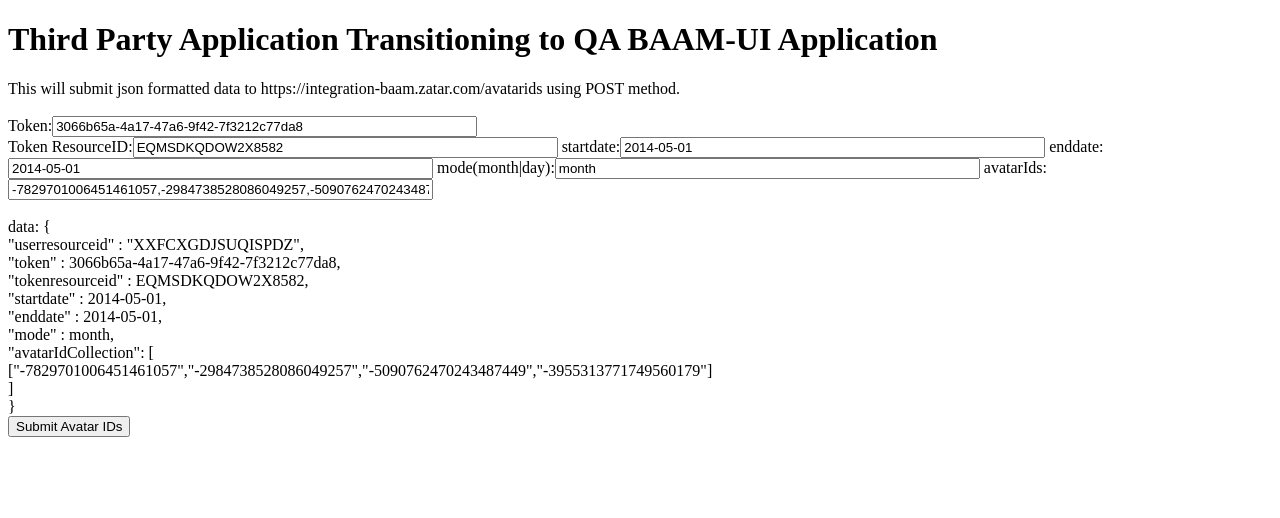
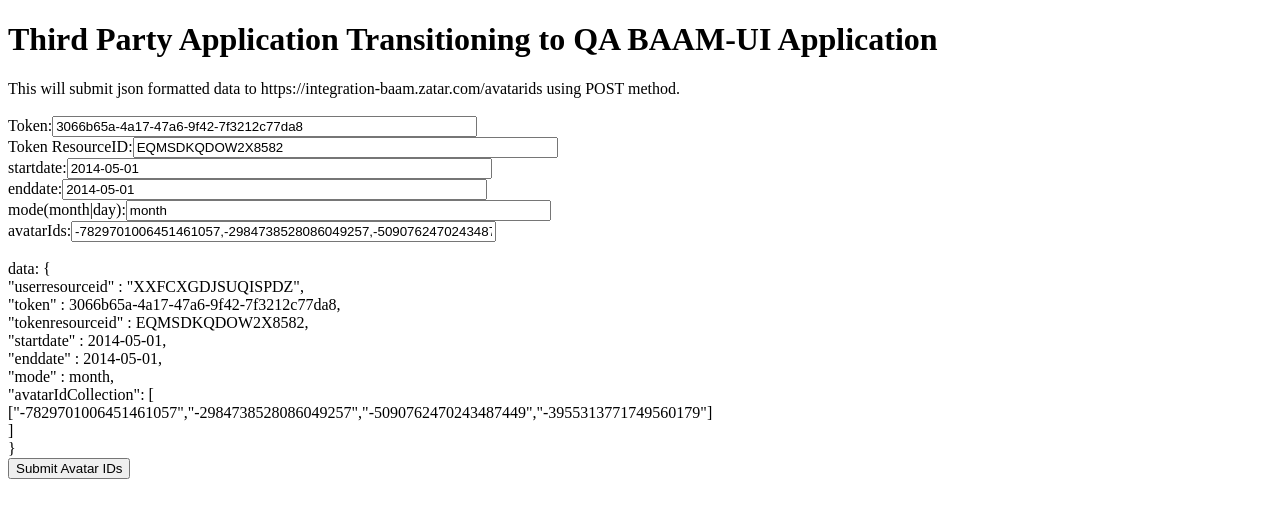
Before and after one commit to c0debreaker/c0debreaker.github.io, a Jekyll site: the page 3rdpartytobaamqa.html, which Jekyll copies as it is, in a window 1280 px wide. Shown: the top 518 px of the page. Built offline with Jekyll 4.4.1, drawn with Linux system fonts in a browser that asks for light colours; nearby versions of some CDN libraries; a script that is not in the unit is left out; comment, search, counter and statistics services are not loaded.

```diff
--- a/3rdpartytobaamqa.html
+++ b/3rdpartytobaamqa.html
@@ -59,10 +59,10 @@
         This will submit json formatted data to https://integration-baam.zatar.com/avatarids using POST method.<br/>
         <br/>
         Token:<input name="auth.token" ng-model="auth.token" size="50"><br/>
-        Token ResourceID:<input name="auth.tokenresourceid" ng-model="auth.tokenresourceid" size="50">
-        startdate:<input name="auth.startdate" ng-model="auth.startdate" size="50">
-        enddate:<input name="auth.enddate" ng-model="auth.enddate" size="50">
-        mode(month|day):<input name="auth.mode" ng-model="auth.mode" size="50">
+        Token ResourceID:<input name="auth.tokenresourceid" ng-model="auth.tokenresourceid" size="50"><br/>
+        startdate:<input name="auth.startdate" ng-model="auth.startdate" size="50"><br/>
+        enddate:<input name="auth.enddate" ng-model="auth.enddate" size="50"><br/>
+        mode(month|day):<input name="auth.mode" ng-model="auth.mode" size="50"><br/>
         avatarIds:<input name="auth.avatarIds" ng-model="auth.avatarIds" size="50">
         <br/><br/>
         data: {<br/>
```
